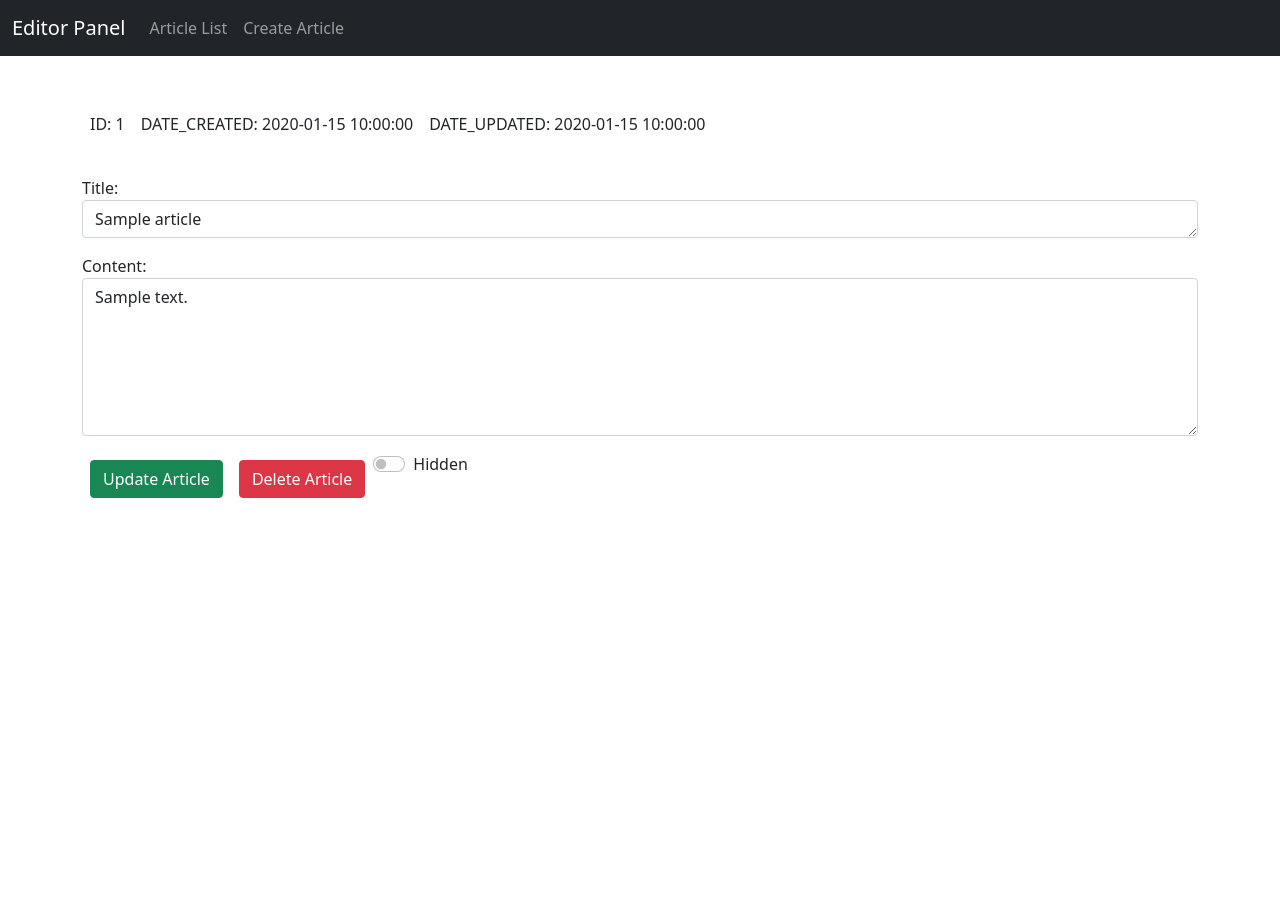
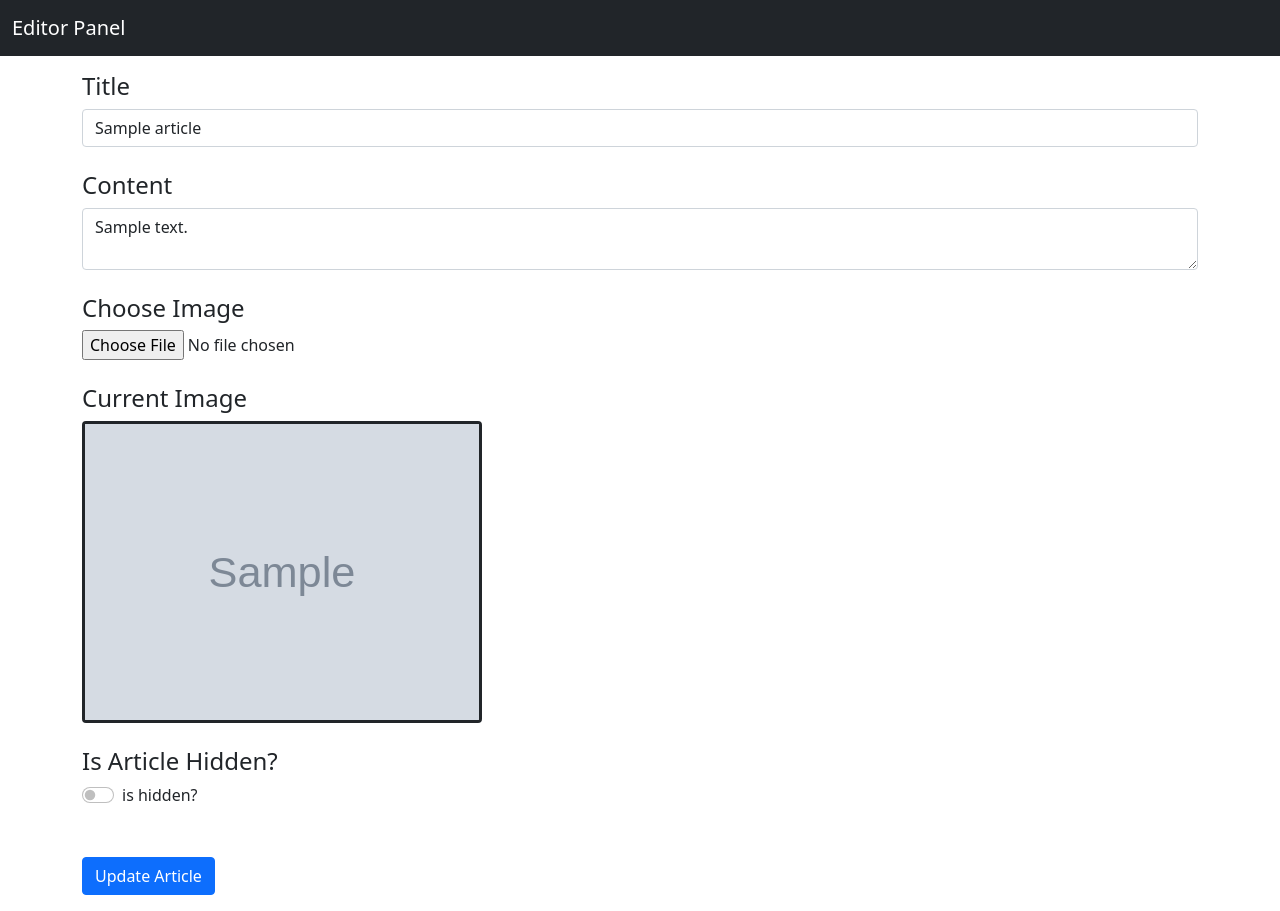
Before and after one commit to RudyJakub/SatLab-website, a FastAPI app: page /admin/edit-article/1 in a window 1280 px wide. Before the commit the page ends 498 px from the top, so only its background shows below. Run offline with FastAPI, Linux system fonts and the light colour scheme; tables that the repository leaves empty hold one stand-in row (values such as "Sample post"); grey boxes marked "Sample" are stand-in pictures.

Commit message:
editor panel

```diff
--- a/app/main.py
+++ b/app/main.py
@@ -1,21 +1,30 @@
-from fastapi import FastAPI, Request
+from fastapi import FastAPI, Request, UploadFile, File, Depends
 from fastapi.staticfiles import StaticFiles
 from fastapi.templating import Jinja2Templates
 from sqlalchemy import text
 from database import session, engine
 from schemas import Article
 import models
+from typing import List, Optional
 
 app = FastAPI()
 app.mount("/static", StaticFiles(directory="static"), name="static")
 app.templates = Jinja2Templates(directory="templates")
 models.Base.metadata.create_all(bind=engine)
 
+# session.execute(text('DROP TABLE articles;'))
+
 @app.get("/")
 async def home(request: Request):
     all_articles = session.query(models.Article).filter(models.Article.hidden==False).all()[::-1]
     return app.templates.TemplateResponse(
         request=request, name="home.html", context={"articles": all_articles}
+    )
+
+@app.get("/about")
+def about(request: Request):
+    return app.templates.TemplateResponse(
+        request=request, name="about.html"
     )
 
 @app.get("/news/{news_id}")
@@ -25,13 +34,9 @@ async def article_page(request: Request, news_id: int):
         request=request, name="article.html", context={"article": article}
     )
 
-@app.get("/about")
-def about(request: Request):
-    return app.templates.TemplateResponse(
-        request=request, name="about.html"
-    )
 
 ### ADMIN ROUTES ###
+
 @app.get("/admin")
 async def admin_page(request: Request):
     all_articles = session.query(models.Article).all()
@@ -46,33 +51,39 @@ async def edit_article_page(request: Request, article_id: int):
         request=request, name="admin/edit_article.html", context={"article": article}
     )
 
-@app.get("/admin/create-article")
-async def create_article_page(request: Request):
-    return app.templates.TemplateResponse(
-        request=request, name="admin/create_article.html"
-    )
 
 ### ARTICLE API ROUTES ###
+
 @app.post("/api/articles")
 async def create_article(article: Article):
-    new_article = models.Article(title=article.title, content=article.content, hidden=True)
+    new_article = models.Article(title=article.title, content=article.content, hidden=article.hidden, image="")
     session.add(new_article)
     session.commit()
     return "created"
 
-@app.get("/api/articles/all")
-async def get_articles():
-    all_articles = session.query(models.Article).all()
-    return all_articles
-
 @app.delete("/api/articles/delete/{article_id}")
 async def delete_article(article_id: int):
     session.query(models.Article).filter(models.Article.id==article_id).delete()
+    session.commit()
     return "deleted"
 
-@app.put("/api/articles/update/{article_id}")
-async def update_article(article: Article, article_id: int):
-    session.query(models.Article).filter(models.Article.id==article_id).update(
-        { "title": article.title, "content": article.content, "hidden": article.hidden }
-    )
+@app.post("/api/articles/update/{article_id}")
+def update_article(article_id: int, article: Article = Depends(), files: List[UploadFile] = File(None)):
+    if files:
+        file = files[0]
+        file_path = f"./static/article_images/{file.filename}"
+        try:
+            with open(file_path, "wb") as f:
+                f.write(file.file.read())
+        except Exception as e:
+            return {"error saving image": e.args}
+        session.query(models.Article).filter(models.Article.id==article_id).update(
+            { "title": article.title, "content": article.content, "hidden": article.hidden, "image": {file.filename} }
+        )
+        session.commit()
+    else:
+        session.query(models.Article).filter(models.Article.id==article_id).update(
+            { "title": article.title, "content": article.content, "hidden": article.hidden}
+        )
+        session.commit()
     return "updated"
--- a/requirements.txt
+++ b/app/requirements.txt
@@ -17,6 +17,7 @@ pydantic==2.7.0
 pydantic_core==2.18.1
 PyMySQL==1.1.0
 python-dotenv==1.0.1
+python-multipart==0.0.9
 PyYAML==6.0.1
 sniffio==1.3.1
 SQLAlchemy==2.0.30
--- a/app/schemas.py
+++ b/app/schemas.py
@@ -1,7 +1,8 @@
 from pydantic import BaseModel
-from typing import Union
+from typing import Union, Optional
 
 class Article(BaseModel):
     title: str
     content: str
-    hidden: bool
+    hidden: Optional[bool] = True
+    image: Optional[str] = ""
--- a/app/templates/admin/base.html
+++ b/app/templates/admin/base.html
@@ -14,20 +14,7 @@
 <body>
   <nav class="navbar navbar-expand-sm bg-dark navbar-dark">
     <div class="container-fluid">
-      <a class="navbar-brand" href="#">Editor Panel</a>
-      <button class="navbar-toggler" type="button" data-bs-toggle="collapse" data-bs-target="#collapsibleNavbar">
-        <span class="navbar-toggler-icon"></span>
-      </button>
-      <div class="collapse navbar-collapse" id="collapsibleNavbar">
-        <ul class="navbar-nav">
-          <li class="nav-item">
-            <a class="nav-link" href="{{ url_for('admin_page') }}">Article List</a>
-          </li>
-          <li class="nav-item">
-            <a class="nav-link" href="{{ url_for('create_article_page') }}">Create Article</a>
-          </li>
-        </ul>
-      </div>
+      <a class="navbar-brand" href="{{ url_for('admin_page') }}">Editor Panel</a>
     </div>
   </nav>
     {% block content %} {% endblock %}
--- a/app/templates/admin/edit_article.html
+++ b/app/templates/admin/edit_article.html
@@ -1,68 +1,65 @@
 {% extends "admin/base.html" %} {% block content %}
-<div class="container-sm mt-5">
-    <div class="d-flex flex-row bd-highlight mb-3">
-        <div class="p-2 bd-highlight">
-            <p>ID: {{ article.id }}</p>
-        </div>
-        <div class="p-2 bd-highlight">
-            <p>DATE_CREATED: {{ article.created_at }}</p>
-        </div>
-        <div class="p-2 bd-highlight">
-            <p>DATE_UPDATED: {{ article.updated_at }}</p>
-        </div>
+<div class="container mt-3">
+    <form id="articleUpdateForm">
+         <h4>Title</h4>
+         <input class="form-control" type="text" name="title" value="{{ article.title }}"><br>
+    </form>
+    <h4>Content</h4>
+    <textarea class="form-control" name="content" form="articleUpdateForm">{{ article.content }}</textarea>
+    <br>
+    <h4>Choose Image</h4>
+    <input type="file" id="fileInput" accept=".jpg, .png">
+    <br><br>
+    <h4>Current Image</h4>
+    <img style="max-height: 400px; max-width: 400px; border-style: solid;" id="currentImage" class="rounded" src="{{ url_for('static', path='article_images/default.png' )}}">
+    <br><br>
+    <h4>Is Article Hidden?</h4>
+    <div class="form-check form-switch">
+       <input class="form-check-input" type="checkbox" role="switch" id="hiddenSwitch" name="hidden">
+       <label class="form-check-label" for="hiddenSwitch">is hidden?</label>
     </div>
+    <button class="btn btn-primary mt-5" type="button" value="Update" onclick="submitUsingFetch()">Update Article</button>
+    <br>
+    <p id="resp"></p>
 </div>
-<div class="container-sm mt-3">
-    <label for="comment">Title:</label>
-    <textarea class="form-control" rows="1" id="title" name="text">{{ article.title }}</textarea>
-</div>
-<div class="container mt-3">
-    <label for="comment">Content:</label>
-    <textarea class="form-control" rows="6" id="content" name="text">{{ article.content }}</textarea>
-</div>
-<div class="container mt-3">
-<div class="d-flex flex-row bd-highlight mb-3">
-<div class="p-2 bd-highlight">
-    <button id="updateButton" type="button" class="btn btn-success">Update Article</button>
-</div>
-<div class="p-2 bd-highlight">
-    <button id="deleteButton" type="button" class="btn btn-danger">Delete Article</button>
-</div>
-<div class="form-check form-switch">
-    <input class="form-check-input" type="checkbox" id="mySwitch" name="darkmode" value="yes">
-    <label class="form-check-label" for="mySwitch">Hidden</label>
-</div>
-</div>
-</div>
+<script>
+   if ("{{ article.hidden }}" == "True") {
+      document.getElementById("hiddenSwitch").checked = true
+   } else {
+      document.getElementById("hiddenSwitch").checked = false
+   }
+   document.getElementById("currentImage").src = "{{ url_for('static', path='article_images/' )}}" + "{{ article.image }}"
+   function submitUsingFetch() {
+      const resp = document.getElementById("resp");
+      const fileInput = document.getElementById('fileInput');
+      const formData = new FormData();
+      for (const file of fileInput.files) {
+         formData.append('files', file);
+      }
+      const myForm = document.getElementById('articleUpdateForm');
+      let qs = new URLSearchParams(new FormData(myForm)).toString();
+      qs += "&hidden=" + document.getElementById("hiddenSwitch").checked
+      console.log(qs)
+      let opts
+      if (fileInput.files.length === 1) {
+         opts = {
+            method: 'POST',
+            body: formData,
+         }
+      } else {
+         opts = {
+            method: 'POST',
+         }
+      }
 
-<script>
-    if ("{{ article.hidden }}" === "True") {
-        document.getElementById("mySwitch").checked = true
-    } else {
-        document.getElementById("mySwitch").checked = false
-    }
-    document.getElementById("deleteButton").addEventListener("click", () => {
-        fetch("{{ url_for('delete_article', article_id=article.id) }}", {
-            method: "DELETE"
-        }).then(() => {
-            location.replace("{{ url_for('admin_page') }}")
-        })
-    })
-    document.getElementById("updateButton").addEventListener("click", () => {
-        data = {
-                "title": document.getElementById("title").value,
-                "content": document.getElementById("content").value,
-                "hidden": document.getElementById("mySwitch").checked
-            }
-        fetch("{{ url_for('update_article', article_id=article.id )}}", {
-            method: "PUT",
-            body: JSON.stringify(data),
-            headers: {
-                "Content-Type": "application/json",
-            },
-        }).then(() => {
-            location.replace("{{ url_for('admin_page') }}")
-        })
-    })
+      fetch('/api/articles/update/'+ "{{ article.id }}" + '?' + qs, opts)
+      .then(() => {
+         location.replace("{{ url_for('admin_page') }}")
+      })
+      .catch(error => {
+         console.error(error);
+      });
+
+   }
 </script>
 {% endblock %}
--- a/app/templates/home.html
+++ b/app/templates/home.html
@@ -106,13 +106,14 @@
       {% for article in articles %}
 
       <div class="slider-cell w-full w-full md:w-full lg:w-[66%] md:mr-12"><img
-        src="https://images.unsplash.com/photo-1657586640569-4a3d4577328c?ixlib=rb-1.2.1&ixid=MnwxMjA3fDB8MHxwaG90by1wYWdlfHx8fGVufDB8fHx8&auto=format&fit=crop&w=1200&q=80"
+        src="{{ url_for('static', path='article_images/' + article.image )}}"
         alt="3D rendering of an imaginary green planet in space"
       />
       <a href="{{ url_for('article_page', news_id=article.id)}}">
         <p class="slide-text">{{ article.title }}</p>
       </a>
       </div>
+
       {% endfor %}
 
     </div>
@@ -123,4 +124,5 @@
 <section>
 
 </section>
+
 {% endblock %}
--- a/compose.yaml
+++ b/compose.yaml
@@ -1,6 +1,6 @@
 services:
   web:
-    build: .
+    build: ./app
     command: sh -c "uvicorn main:app --reload --host=0.0.0.0 --port=8000"
     ports:
       - "8000:8000"
```
Also changed, not shown: app/models.py (+1 -18 lines), app/templates/admin/create_article.html (deleted, +0 -32 lines), app/templates/admin/home.html (+46 -4 lines), app/static/article_images/default.png (added), 2 other files.
